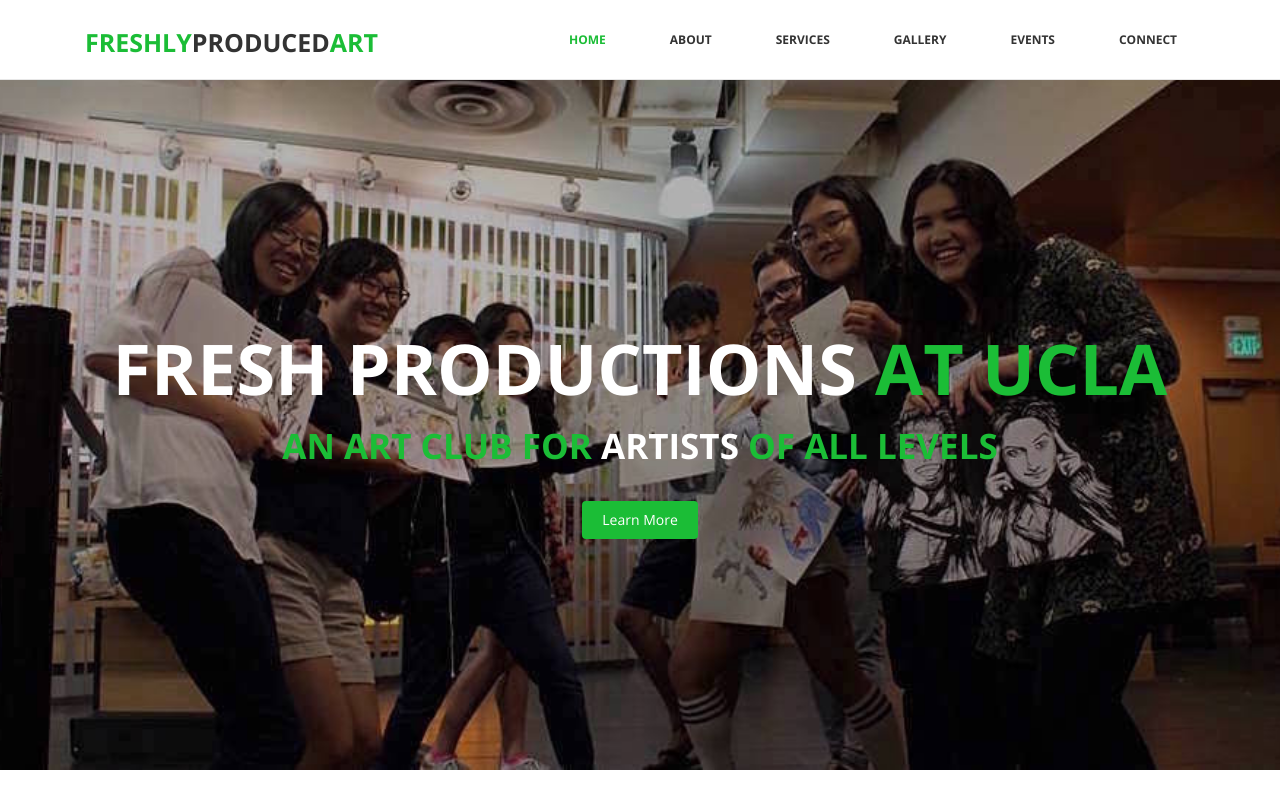
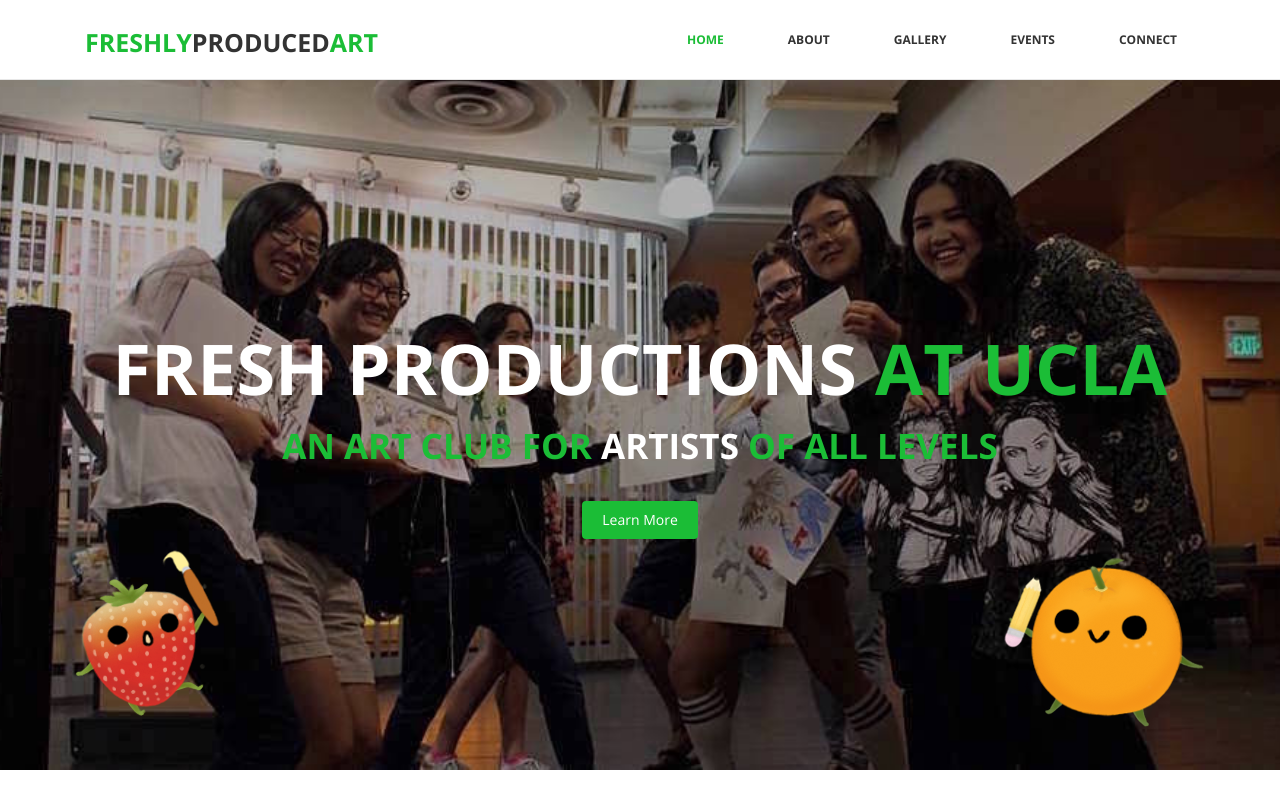
Before and after one commit to insomnolent/fresh-produce-UCLA, a plain HTML site: page index.html in a window 1280 px wide. Shown: the top 800 px of the page. Drawn offline with nearby package versions, Linux system fonts and the light colour scheme.

Commit message:
added fruits

```diff
--- a/index.html
+++ b/index.html
@@ -42,7 +42,7 @@
 							<ul class="nav nav-tabs" role="tablist">
 								<li role="presentation"><a href="index.html" class="active">Home</a></li>
 								<li role="presentation"><a href="about.html">About</a></li>
-								<li role="presentation"><a href="services.html">Services</a></li>
+								<!-- <li role="presentation"><a href="services.html">Services</a></li> -->
 								<li role="presentation"><a href="gallery.html">Gallery</a></li>
 								<li role="presentation"><a href="blog.html">Events</a></li>
 								<li role="presentation"><a href="contact.html">Connect</a></li>
@@ -68,10 +68,12 @@
                                 </div>
                             </div>
 
-                            <div class="col-sm-6 hidden-xs animation animated-item-4">
-                                <div class="slider-img">
-                                    <!-- <img src="images/strawberry.png" class="img-responsive">
-                                    <img src="images/orange.png" class="img-responsive"> -->
+                            <div class="col-sm-12 hidden-xs animation animated-item-4">
+                                <div class="slider-img" style="position:absolute; left:10px;">
+                                    <img src="images/strawberry.png" class="img-responsive">
+                                </div>
+                                <div class="slider-img" style="position:absolute; right:10px;">
+                                    <img src="images/orange.png" class="img-responsive">
                                 </div>
                             </div>
 
```
